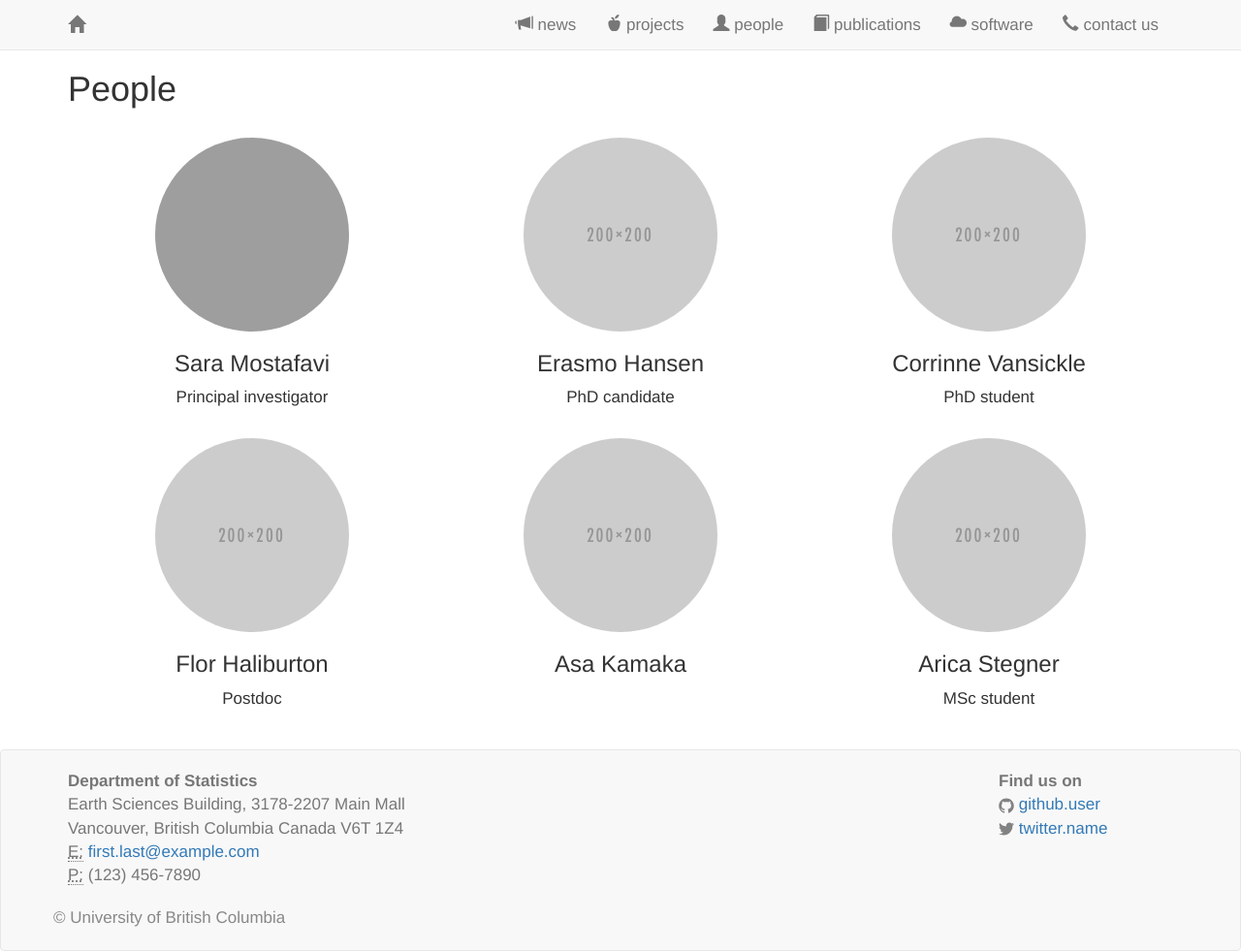
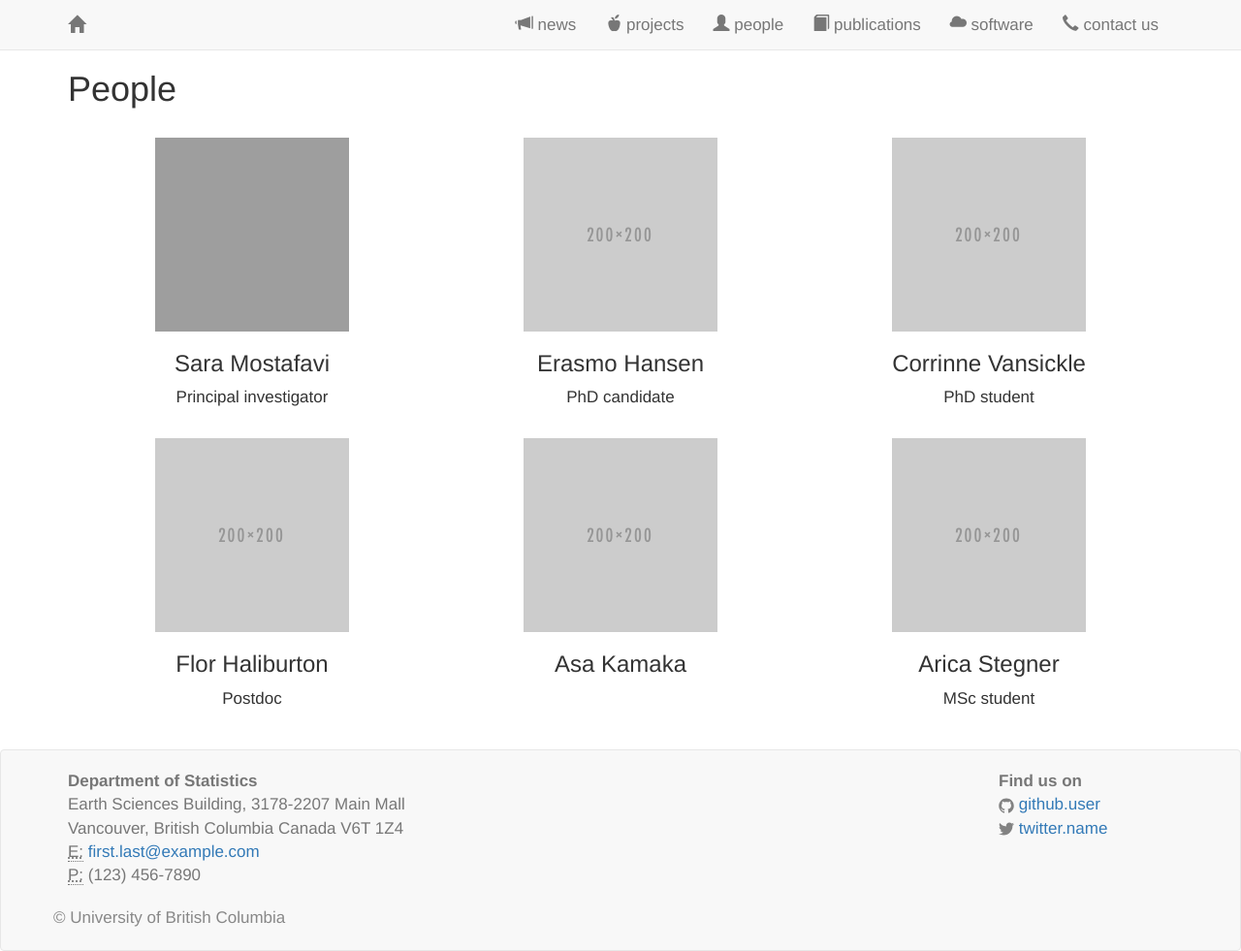
Before and after one commit to saramostafavi/saramostafavi.github.io, a Jekyll site: the page built from people.html, in a window 1280 px wide. Shown: the whole page at 97% size. Built offline with Jekyll 4.4.1, drawn with Linux system fonts in a browser that asks for light colours; nearby versions of some CDN libraries; a style sheet for code colours, icons or effects is not loaded; grey boxes are pictures that could not be loaded.

Commit message:
Update people.html

```diff
--- a/people.html
+++ b/people.html
@@ -11,7 +11,7 @@ layout: default
 
         <div class="person col-md-4 col-sm-6 col-xs-12">
             <img src="{{ person.photo }}"
-                 alt="photo" class="person-photo img-circle">
+                 alt="photo" class="person-photo img-square">
 
             <h3 class="person-role">{{ person.name }}</h3>
             <p class="person-role">{{ person.role }}</p>
```
